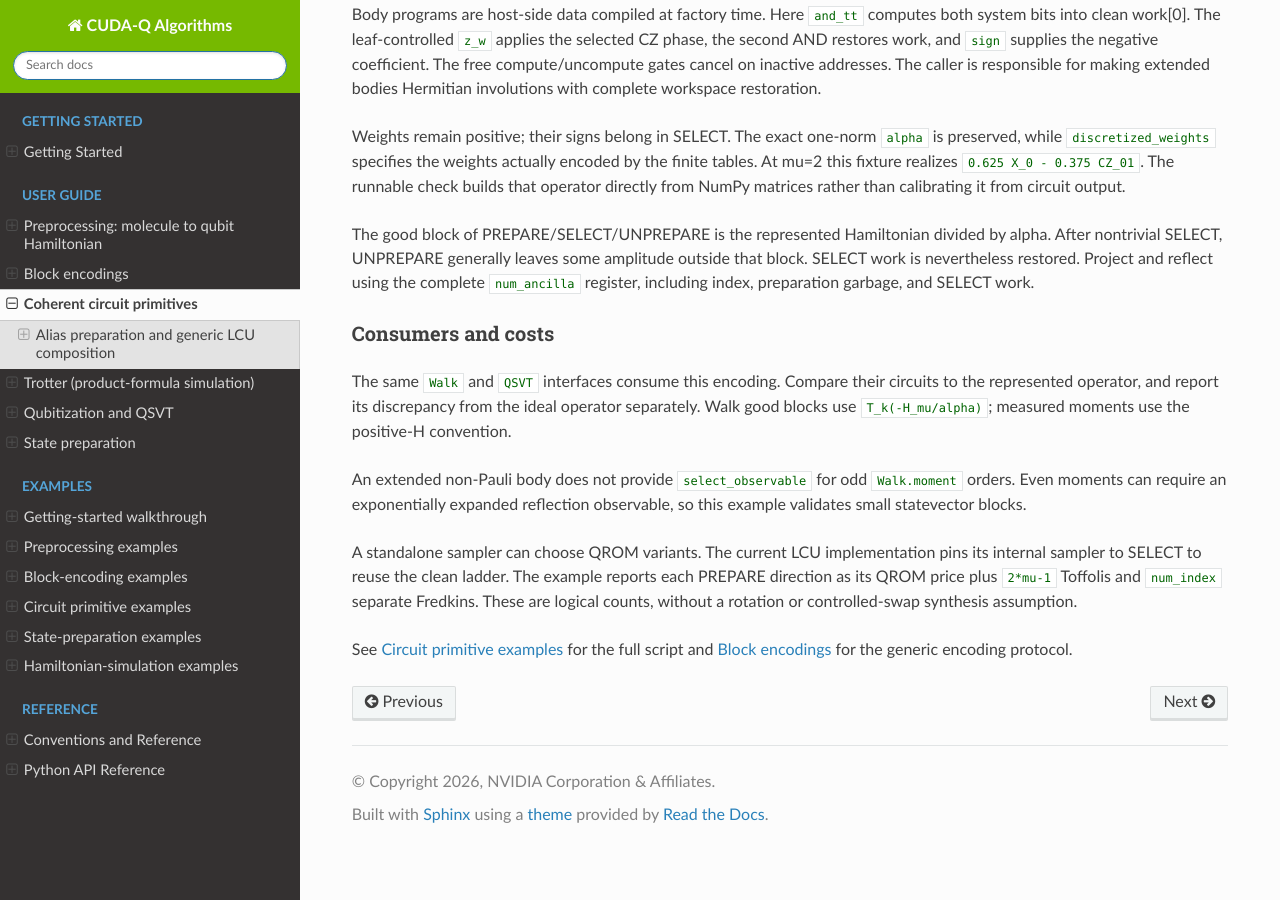
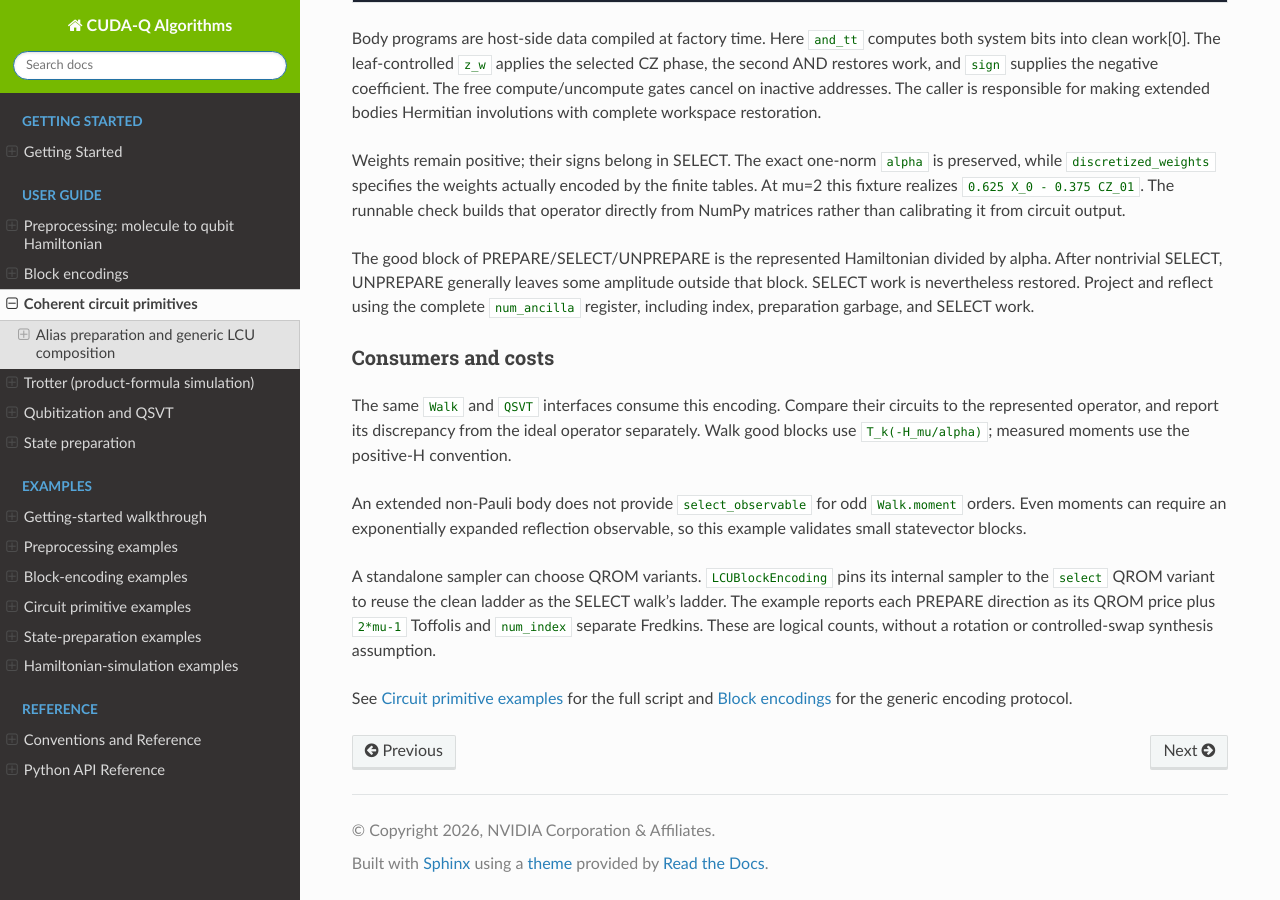
Before and after one commit to NVIDIA/cudaq-algorithms, a Sphinx documentation site: the page built from docs/sphinx/guide/primitives.rst, in a window 1280 px wide and 900 px high, scrolled down 1606 px. Built offline with Sphinx 7.4.7 and the Read the Docs theme 3.1.0, drawn with Linux system fonts in a browser that asks for light colours; some of the changed text lies outside the part shown.

Commit message:
docs: state the alias-sampling kernel and QROM-variant facts directly
The primitives guide described the kernel factories by contrast with
QROM.kernel and the pinned QROM variant as a property of "the current
LCU implementation". Say what they are: kernel()/adjoint_kernel() are
zero-argument methods whose kernels take (index, garbage), and
LCUBlockEncoding pins the "select" variant so SELECT reuses the clean
ladder.

Signed-off-by: Scott Thornton <wsttiger@gmail.com>

```diff
--- a/docs/sphinx/guide/primitives.rst
+++ b/docs/sphinx/guide/primitives.rst
@@ -110,8 +111,9 @@
 `Walk.moment` orders. Even moments can require an exponentially expanded
 reflection observable, so this example validates small statevector blocks.
 
-A standalone sampler can choose QROM variants. The current LCU implementation
-pins its internal sampler to SELECT to reuse the clean ladder. The example
+A standalone sampler can choose QROM variants. `LCUBlockEncoding` pins its
+internal sampler to the ``select`` QROM variant to reuse the clean ladder as
+the SELECT walk's ladder. The example
 reports each PREPARE direction as its QROM price plus `2*mu-1` Toffolis and
 `num_index` separate Fredkins. These are logical counts, without a rotation
 or controlled-swap synthesis assumption.
```
Also changed, not shown: other parts of docs/sphinx/guide/primitives.rst (+3 -2 lines).
